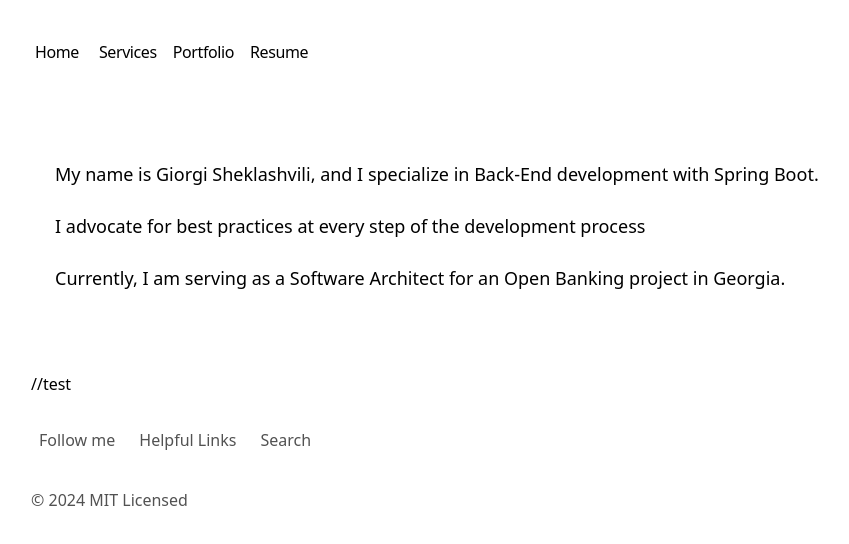
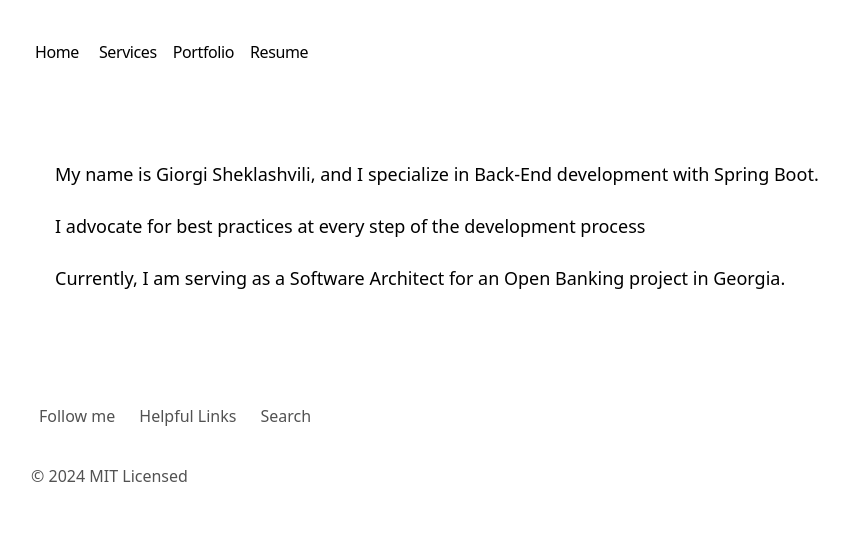
Before and after one commit to GiorgiSheklashvili/Portfolio, a Next.js app: page / in a window 1280 px wide. Shown: the top 544 px of the page, without its empty margins (169-1018 px from the left). Built offline with nearby package versions, Linux system fonts and the light colour scheme.

Commit message:
comment removed

```diff
--- a/src/app/page.tsx
+++ b/src/app/page.tsx
@@ -8,7 +8,6 @@ const HomePage: React.FC = () => {
         <Introduction />
         <div className="my-8">{/* <BlogPosts /> */}</div>
       </div>
-      //test
     </section>
   );
 };
```
